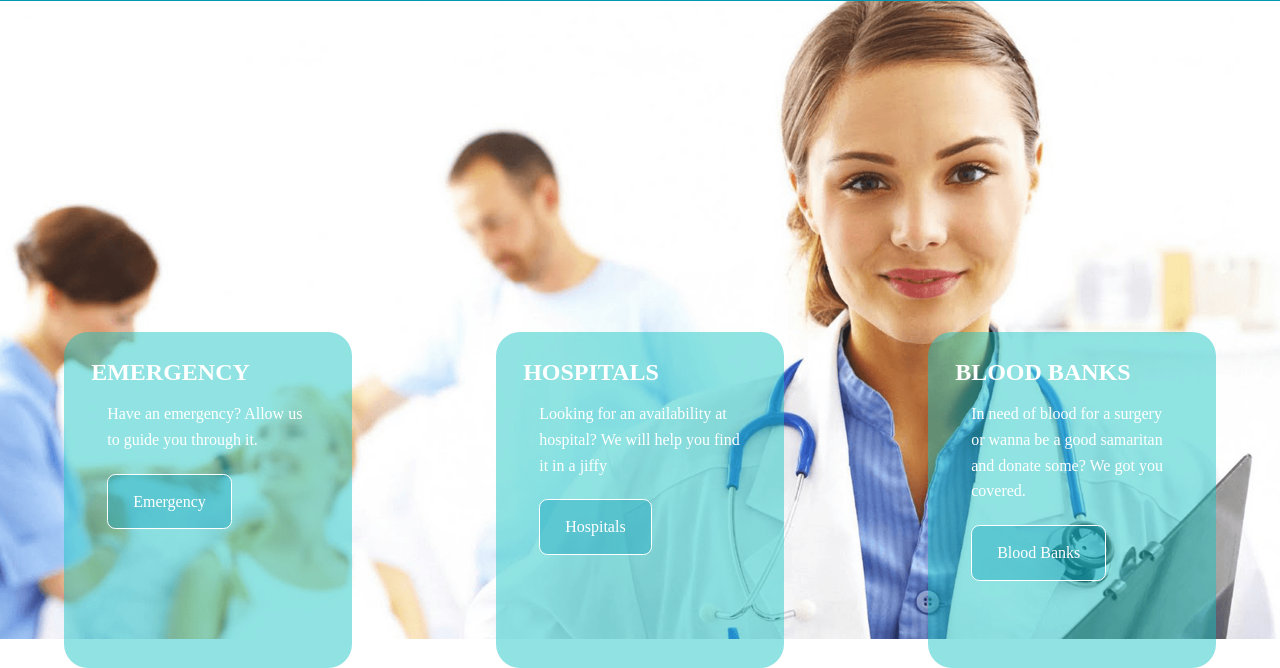
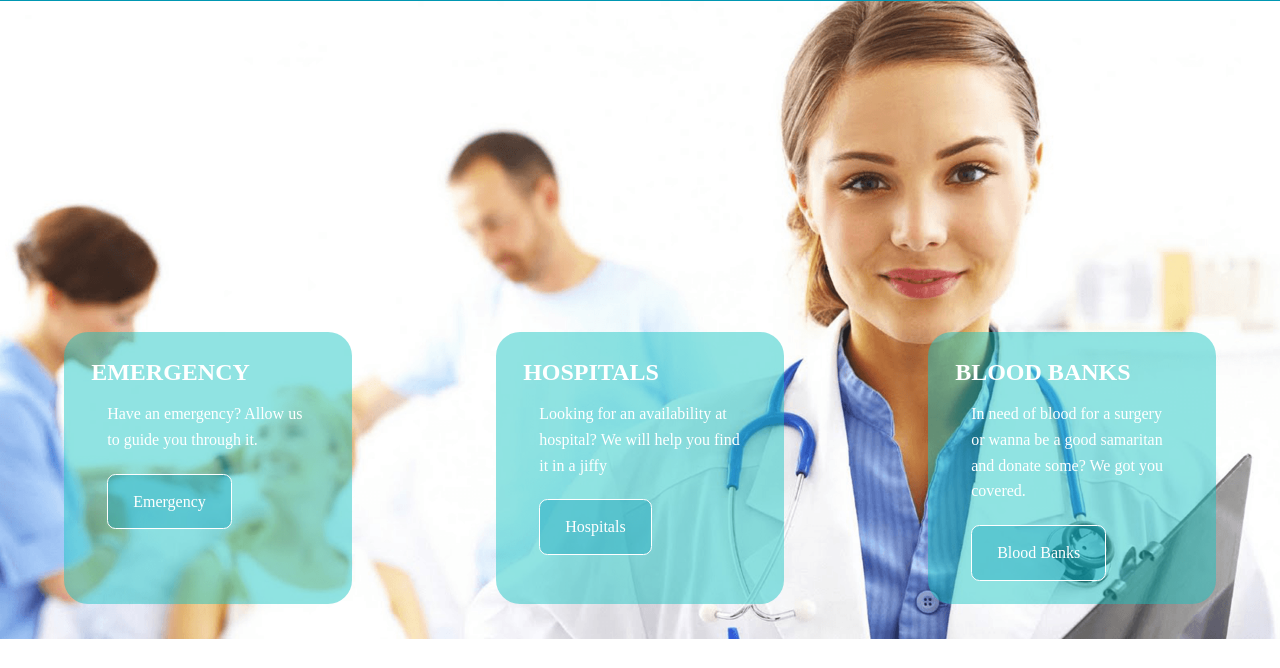
Before and after one commit to vaikunthg/Hospicare, a Flask app: page / in a window 1280 px wide. Shown: the part 145-813 px from the top of the page. After the commit the page ends 784 px from the top, so only its background shows below. Run offline with Flask 2, Linux system fonts and the light colour scheme.

Commit message:
Update style.css

```diff
--- a/static/Style/style.css
+++ b/static/Style/style.css
@@ -117,7 +117,8 @@ h1, h2, h3 {
     margin: 0 4rem;
     border-radius: 1.5rem;
     color: white;
-    height: 21rem;
+    height: 17rem;
+    /* height: min-content; */
     width: 18rem;
     background-color: hsla(179, 83%, 42%, 0.466);
     padding: 1.7rem;
```
